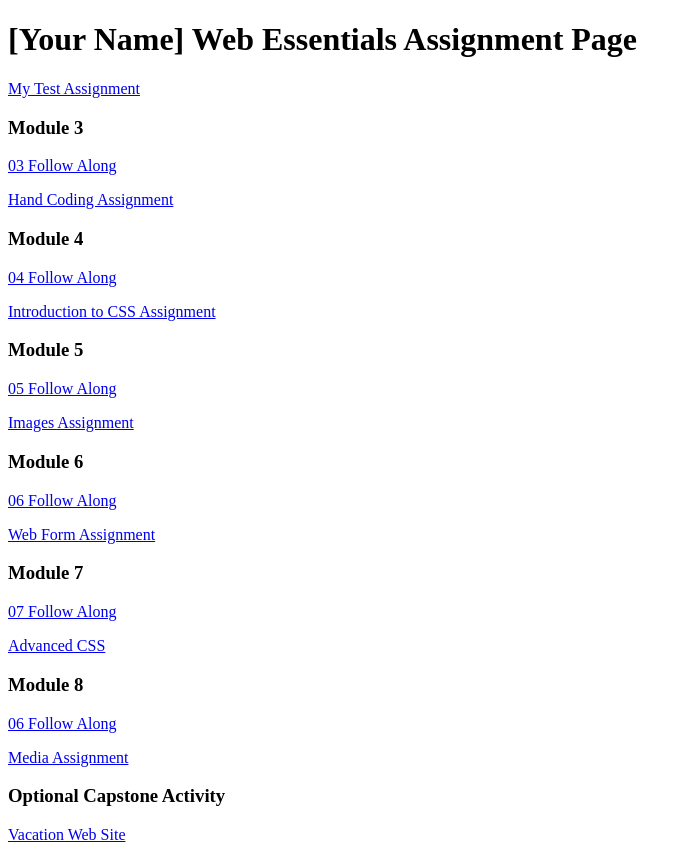
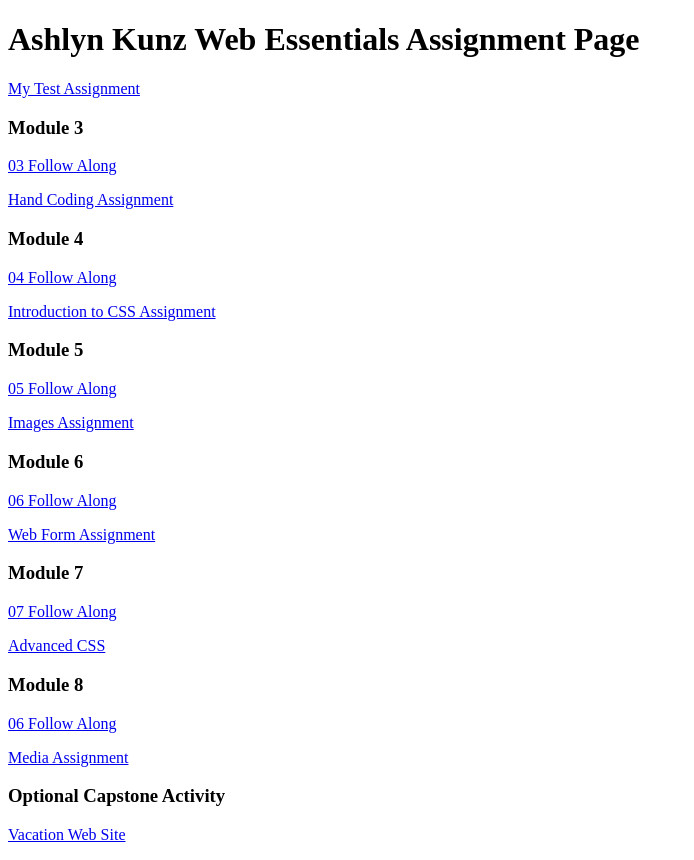
Before and after one commit to UVU421/dwdd1600, a plain HTML site: page index.html in a window 1280 px wide. Shown: the whole page, without its empty margins (0-694 px from the left). Drawn offline with Linux system fonts and the light colour scheme.

Commit message:
Added my name

```diff
--- a/index.html
+++ b/index.html
@@ -6,7 +6,7 @@
 		<title>dwdd 1600 assignment list page</title>
 	</head>
 	<body>
-		<h1>[Your Name] Web Essentials Assignment Page</h1>
+		<h1>Ashlyn Kunz Web Essentials Assignment Page</h1>
 		<p><a href="01test">My Test Assignment</a></p>
 
 		<h3>Module 3</h3>
```
